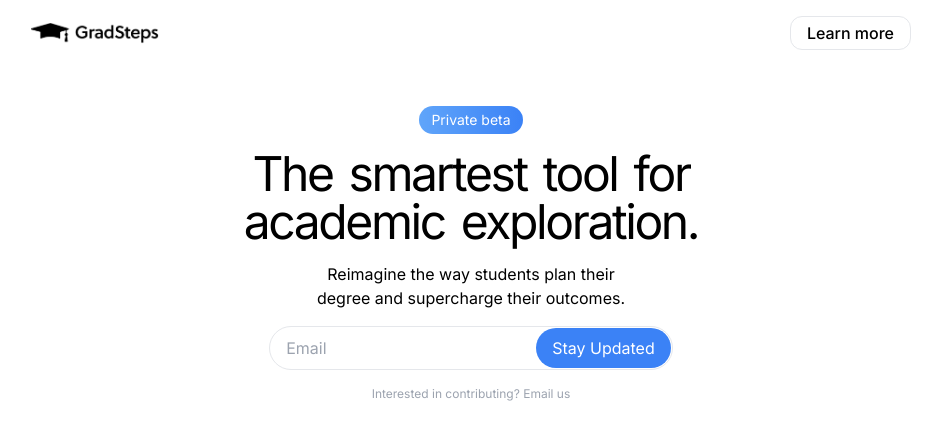
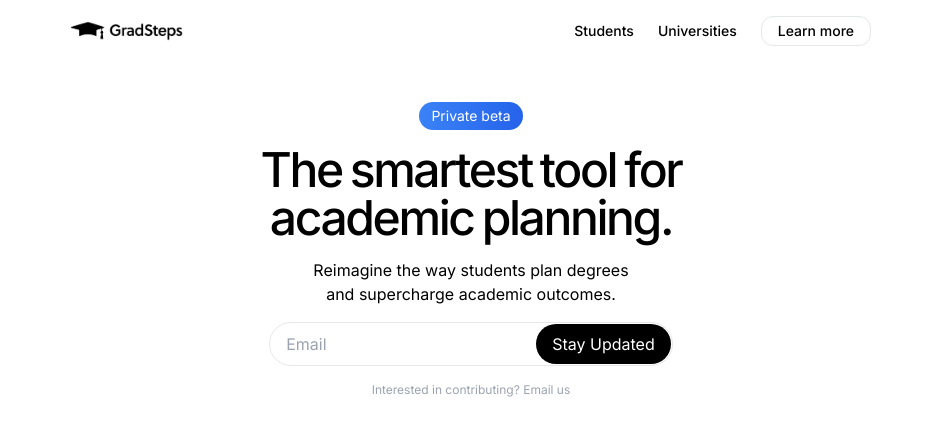
Before and after one commit to tanmaik/gradsteps, a Next.js app: page / in a window 1280 px wide. Shown: the top 440 px of the page, without its empty margins (169-1111 px from the left). Built offline with nearby package versions, Linux system fonts and the light colour scheme.

Commit message:
Change width settings for expanded page

```diff
--- /dev/null
+++ b/app/components/landing/ExamplePlanGraphic.js
@@ -0,0 +1,4 @@
+export default function ExamplePlanGraphic() {
+
+
+}
--- a/app/components/landing/HeroText.js
+++ b/app/components/landing/HeroText.js
@@ -20,7 +20,7 @@ export default function HeroText() {
 
   // Split the headline into two parts
   const firstPart = "The smartest tool for";
-  const secondPart = "academic exploration.";
+  const secondPart = "academic planning.";
 
   // Split each part into words for individual animation
   const firstWords = firstPart.split(" ");
@@ -30,7 +30,7 @@ export default function HeroText() {
     <div className="flex justify-center text-center mt-10">
       <div>
         <motion.button
-          className="rounded-full cursor-help px-3 py-1 bg-gradient-to-r font-normal text-sm from-blue-400 to-blue-500 text-white"
+          className="rounded-full cursor-help px-3 py-1 bg-gradient-to-r text-sm from-blue-500 to-blue-600 text-white"
           initial={{ opacity: 0, y: -20 }}
           animate={{ opacity: 1, y: 0 }}
           transition={{ duration: 0.2, type: "spring", stiffness: 100 }}
@@ -38,7 +38,7 @@ export default function HeroText() {
           Private beta
         </motion.button>
 
-        <div className="text-5xl tracking-tighter mt-4">
+        <div className="text-5xl tracking-tighter mt-4 font-medium">
           <div>
             {firstWords.map((word, index) => (
               <motion.span
@@ -51,7 +51,7 @@ export default function HeroText() {
                   type: "spring",
                   stiffness: 40,
                 }}
-                className="mx-2 inline-block"
+                className="mx-1 inline-block"
               >
                 {word}
               </motion.span>
@@ -70,7 +70,7 @@ export default function HeroText() {
                   type: "spring",
                   stiffness: 40,
                 }}
-                className="mx-2 inline-block"
+                className="mx-1 inline-block"
               >
                 {word}
               </motion.span>
@@ -88,8 +88,8 @@ export default function HeroText() {
             stiffness: 40,
           }}
         >
-          Reimagine the way students plan their <br />
-          degree and supercharge their outcomes.
+          Reimagine the way students plan degrees <br />
+          and supercharge academic outcomes.
         </motion.p>
         <motion.div
           className="flex justify-center mt-4"
@@ -114,7 +114,7 @@ export default function HeroText() {
                 }}
               />
               <h1
-                className="py-2 bg-blue-500 hover:bg-blue-700 transition-all cursor-pointer text-white rounded-full px-4"
+                className="py-2 bg-black hover:bg-gray-800 transition-all cursor-pointer text-white rounded-full px-4"
                 onClick={async () => {
                   if (buttonState === "success") return;
 
--- a/app/components/shared/Navbar.js
+++ b/app/components/shared/Navbar.js
@@ -1,23 +1,28 @@
 import Link from "next/link";
 import Image from "next/image";
-import { motion } from "framer-motion";
 export default function Navbar() {
   return (
-    <nav className="px-48 py-4 flex items-center justify-between w-full font-medium">
+    <nav className="py-4 flex items-center w-full justify-between font-medium">
       <Link href="/">
         <Image
           src="/wordmark.png"
           alt="Wordmark"
           height={190}
           width={1090}
-          className="w-32"
+          className="w-28"
         />
       </Link>
-      <div className="flex gap-10 items-center">
+      <div className="flex gap-6 items-center">
+        <a href="#students" className="text-sm">
+          Students
+        </a>
+        <a href="#universities" className="text-sm">
+          Universities
+        </a>
         <a
           href="https://cal.com/tanmai/chat-about-gradsteps"
           target="_blank"
-          className="py-1 px-4 border rounded-xl hover:bg-gray-50 transition-all"
+          className="py-1 px-4 border text-sm rounded-xl hover:bg-gray-50 transition-all"
         >
           Learn more
         </a>
--- a/app/components/shared/UnsupportedMobile.js
+++ b/app/components/shared/UnsupportedMobile.js
@@ -113,13 +113,7 @@ export default function UnsupportedMobile() {
             stiffness: 40,
           }}
         >
-          <Image
-            src="/peeps.png"
-            width={1420}
-            height={920}
-            className=""
-            alt="GradSteps"
-          />
+          <Image src="/peeps.png" width={1420} height={920} alt="Peeps" />
         </motion.div>
       </div>
     </div>
--- a/app/page.js
+++ b/app/page.js
@@ -1,12 +1,16 @@
 "use client";
+import ExamplePlanGraphic from "./components/landing/ExamplePlanGraphic";
 import HeroText from "./components/landing/HeroText";
 import Navbar from "./components/shared/Navbar";
 
 export default function Home() {
   return (
-    <main className="px-2">
-      <Navbar />
-      <HeroText/>
+    <main className=" flex justify-center">
+      <div className="w-[50rem]">
+        <Navbar />
+        <HeroText />
+        <ExamplePlanGraphic />
+      </div>
     </main>
   );
 }
```
